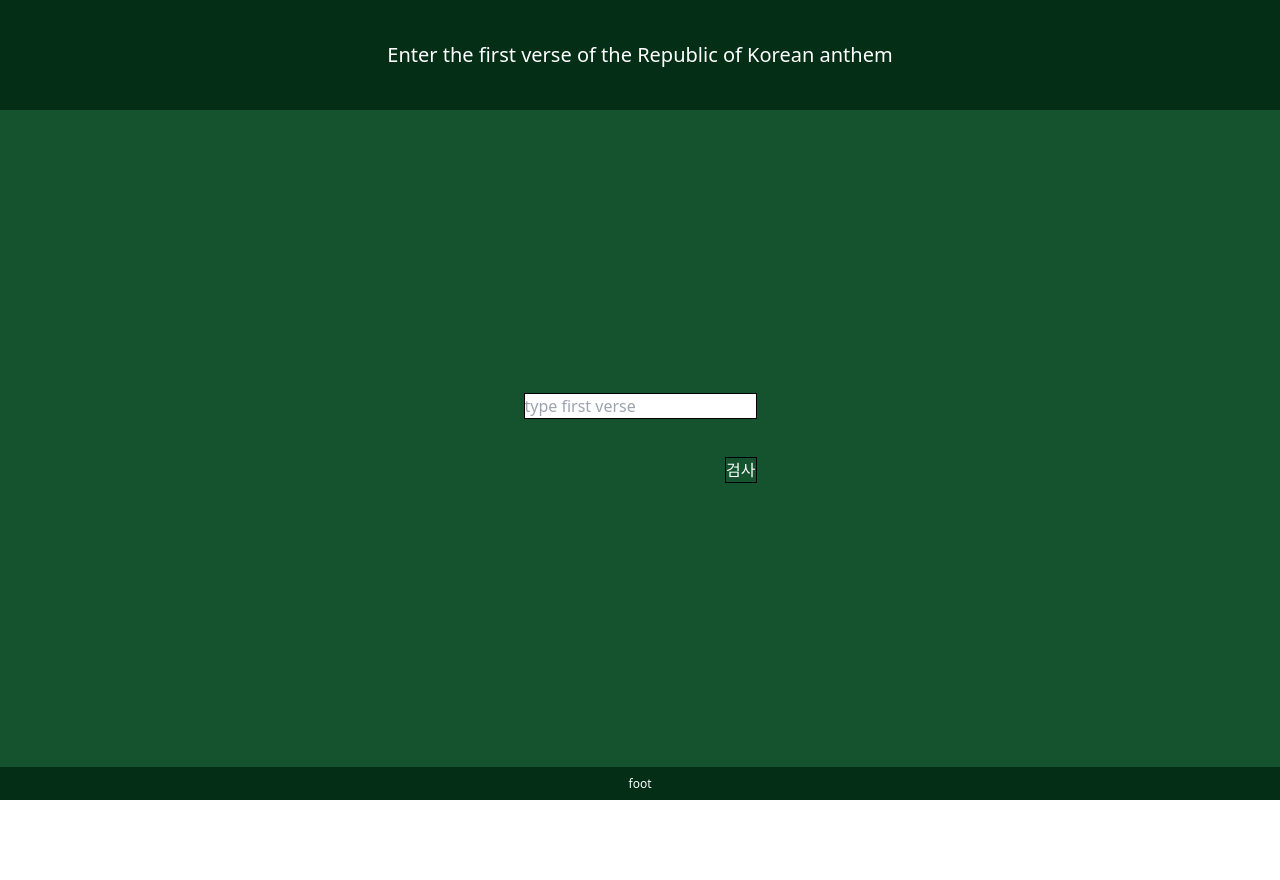
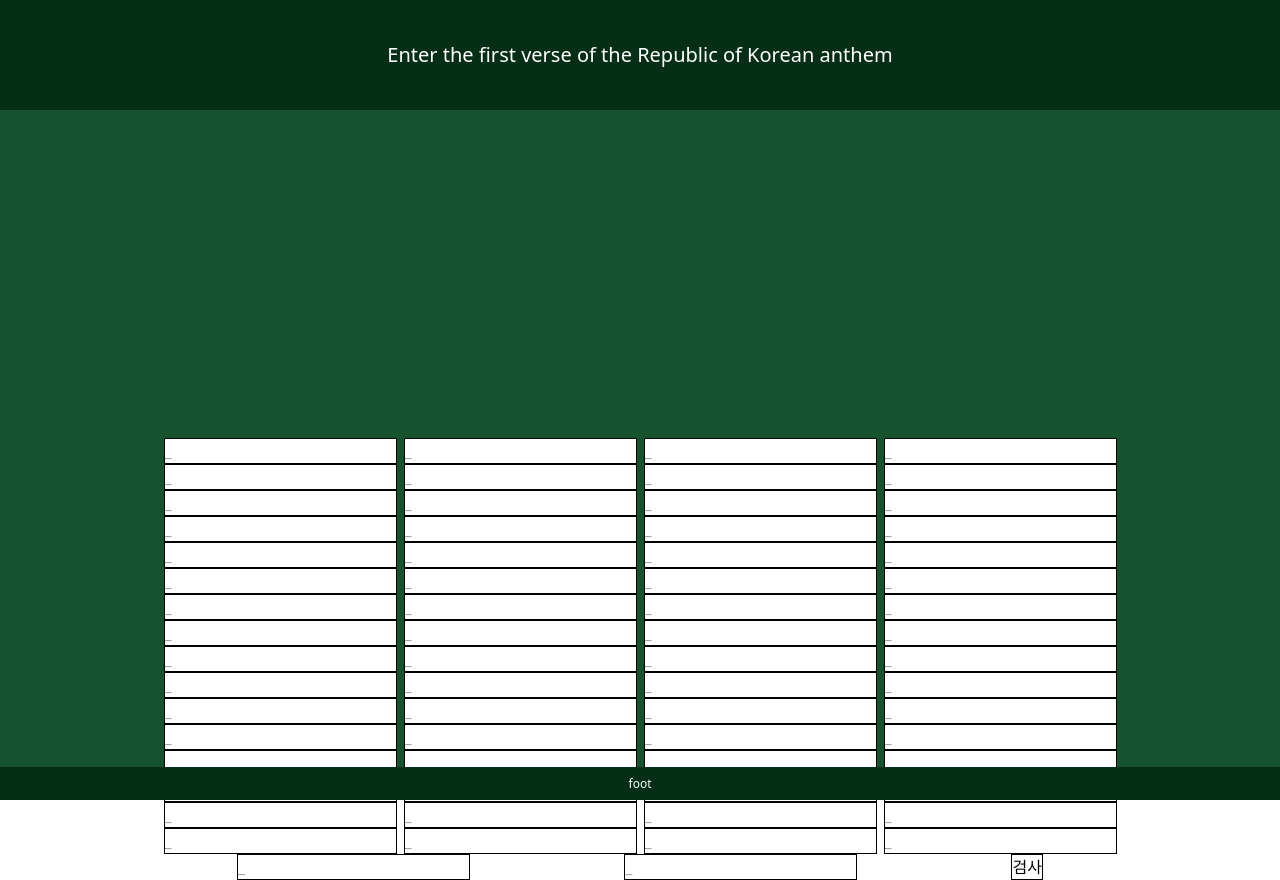
Before and after one commit to csm009177/anthem, a Next.js app: page / in a window 1280 px wide. Before the commit the page ends 800 px from the top, so only its background shows below. Built offline with nearby package versions, Linux system fonts and the light colour scheme.

Commit message:
칸을 가사 수만큼 나누기

```diff
--- a/app/(pages)/page.tsx
+++ b/app/(pages)/page.tsx
@@ -6,8 +6,12 @@
 
 // 로그인 컴포넌트 정의
 export default function Login() {
+  // 애국가 문장 정의
+  const anthemText =
+    "동해물과 백두산이 마르고 닳도록 하느님이 보우하사 우리 나라만세 무궁화 삼천리 화려강산 대한사람 대한으로 길이 보전하세";
+
   // 상태 변수 초기화
-  const [lyrics, setLyrics] = useState("");
+  const [lyrics, setLyrics] = useState(Array(anthemText.length).fill(""));
   const [message, setMessage] = useState("");
 
   // Next.js의 라우터 훅 사용
@@ -25,18 +29,16 @@
         headers: {
           "Content-Type": "application/json",
         },
-        body: JSON.stringify({ lyrics }),
+        body: JSON.stringify({ lyrics: lyrics.join("") }),
       });
 
       // HTTP 응답이 OK인 경우
       if (response.ok) {
         // 로그인 성공 시 /korean 페이지로 이동
         router.push("/korean");
-        console.log(lyrics);
         setMessage("당신은 애국자입니다");
       } else {
         // 로그인 실패 시
-        console.log(lyrics);
         setMessage("당신은 매국노입니다");
       }
     } catch (error) {
@@ -48,20 +50,26 @@
 
   // 로그인 컴포넌트 JSX 반환
   return (
-    <div className="flex flex-col justify-center items-center h-lvh w-screen h-1/6 bg-green-900 text-white" >
-
+    <div className="flex flex-col justify-center items-center h-lvh bg-green-900">
       <form
-        className="h-32 flex flex-col items-end justify-around"
+        className="h-32 flex flex-row flex-wrap items-end justify-around p-40"
         onSubmit={handleLogin}
       >
-        {/* 입력 필드 */}
-        <input
-          className="border border-black"
-          type="text"
-          value={lyrics}
-          placeholder="type first verse"
-          onChange={(e) => setLyrics(e.target.value)}
-        />
+        {/* 각 글자에 대한 입력 필드 생성 */}
+        {anthemText.split("").map((char, index) => (
+          <input
+            key={index}
+            className="w-fit border border-black"
+            type="text"
+            value={lyrics[index]}
+            placeholder={`_`}
+            onChange={(e) => {
+              const updatedLyrics = [...lyrics];
+              updatedLyrics[index] = e.target.value;
+              setLyrics(updatedLyrics);
+            }}
+          />
+        ))}
         {/* 로그인 버튼 */}
         <button className="border border-black" type="submit">
           검사
--- a/package.json
+++ b/package.json
@@ -25,6 +25,7 @@
     "eslint-config-next": "14.1.0",
     "postcss": "^8",
     "tailwindcss": "^3.3.0",
-    "typescript": "^5"
+    "typescript": "^5",
+    "your-component-library": "^11.0.0"
   }
 }
```
Also changed, not shown: 1 other file (tests, documents, lock files or other folders).
